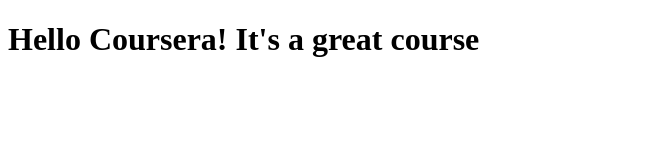
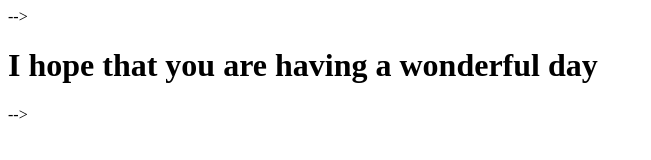
Before and after one commit to WilliamHPeak/coursera-test, a plain HTML site: page site/index.html in a window 1280 px wide. Shown: the whole page, without its empty margins (0-651 px from the left). Drawn offline with Linux system fonts and the light colour scheme.

Commit message:
Message to June

```diff
--- a/site/index.html
+++ b/site/index.html
@@ -1,9 +1,11 @@
 <!DOCTYPE html>
 <html>
 <head>
-	<title>Hello Coursera!</title>
+<!--	<title>Hello Coursera!</title> -->
+		<title>Hello June!</title> -->
 </head>
 <body>
-<h1>Hello Coursera! It's a great course </h1>
+	<h1>I hope that you are having a wonderful day </h1>  -->
+<!-- <h1>Hello Coursera! It's a great course </h1>  -->
 </body>
 </html>
```
